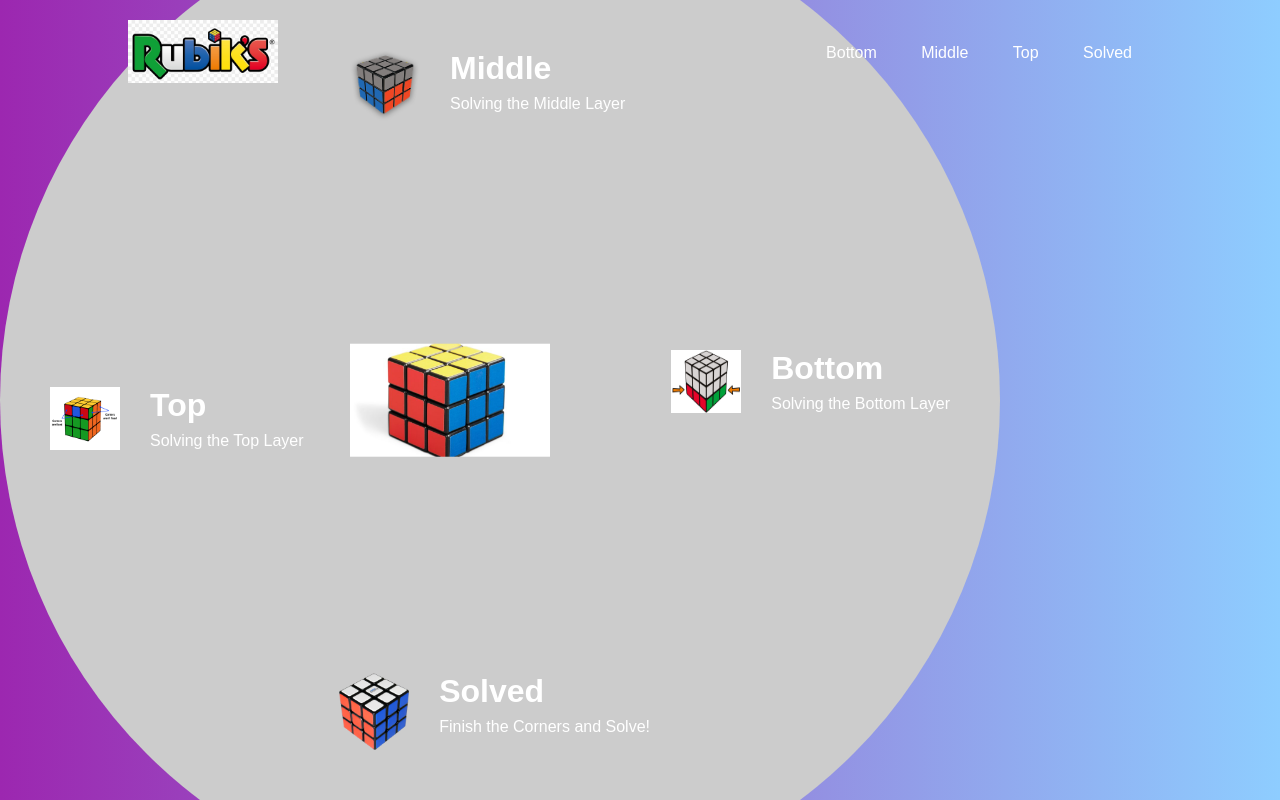
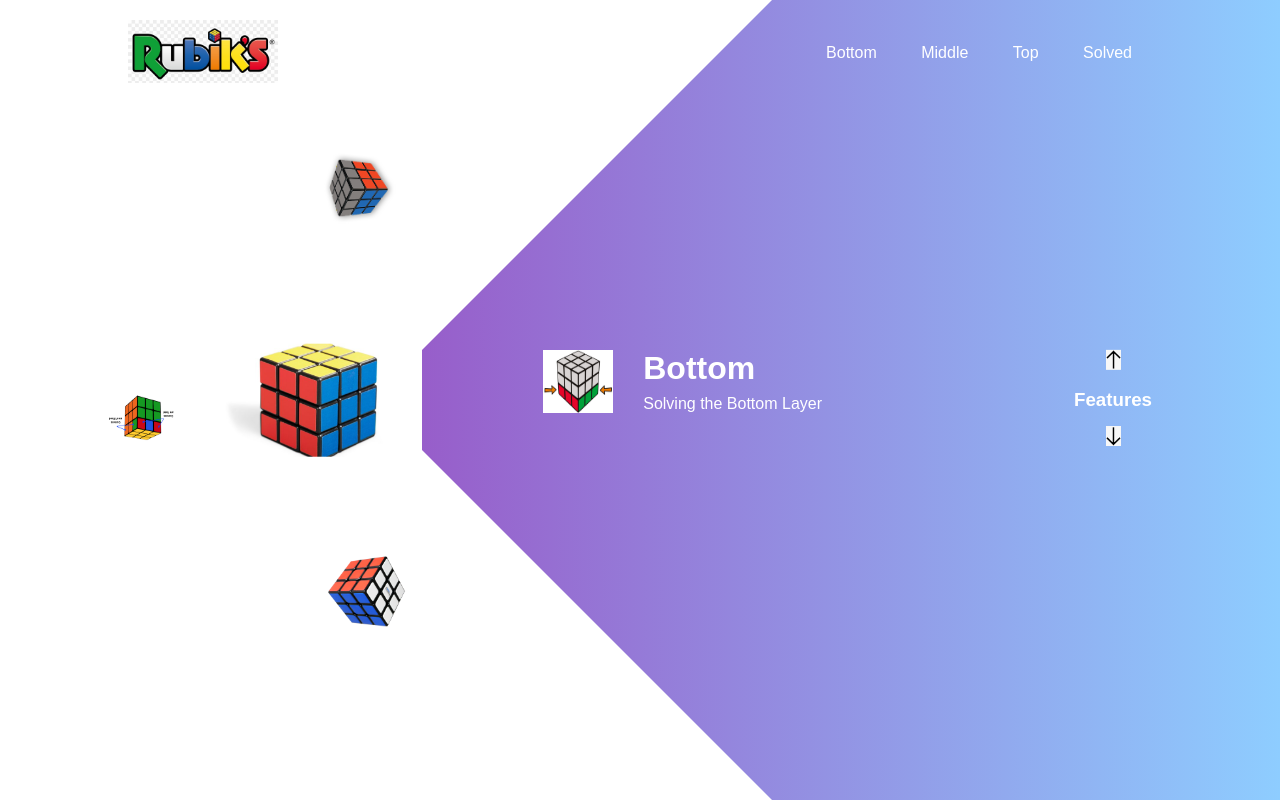
Before and after one commit to Nick-LeFevre/HTML-CSS-JS-Practice, a plain HTML site: page RubixCubePage/WebPage/index.html in a window 1280 px wide. Drawn offline with Linux system fonts and the light colour scheme.

Commit message:
finished, looks decently styled with little functionality

```diff
--- a/Webpage-2/WebPage/index.css
+++ b/RubixCubePage/WebPage/index.css
@@ -51,7 +51,7 @@ nav{
     height: 1000px;
     position: absolute;
     top: 50%;
-    left: 0;
+    left: -10%;
     transform: translateY(-50%);
 }
 
@@ -62,7 +62,8 @@ nav{
     top: 0;
     left: 0;
     border-radius: 50%;
-    background: #ccc;
+    transform: rotate(0deg);
+    transition: 1s;
 }
 
 .feature img{
@@ -91,15 +92,18 @@ nav{
 .two{
     top: 150px;
     left: 350px;
+    transform: rotate(-90deg);
 }
 .three{
     bottom: 450px;
     left: 50px;
+    transform: rotate(-180deg);
 }
 
 .four{
     bottom: 150px;
     right: 350px;
+    transform: rotate(-270deg);
 }
 
 .solved{
@@ -110,3 +114,39 @@ nav{
     transform: translateY(-50%);
     z-index: 1;
 }
+
+.controls{
+    position: absolute;
+    right: 10%;
+    top: 50%;
+    transform: translateY(-50%);
+    text-align: center;
+}
+
+.controls h3{
+    margin: 15px 0;
+    color: #fff;
+}
+
+#upBtn{
+    width: 15px;
+    cursor: pointer;
+}
+
+#downBtn{
+    width: 15px;
+    cursor: pointer;
+    transform: rotate(180deg);
+}
+
+.overlay{
+    width: 0;
+    height: 0;
+    border-top: 500px solid white;
+    border-right: 500px solid transparent;
+    border-bottom: 500px solid white;
+    border-left: 500px solid white;
+    position: absolute;
+    left: 0;
+    top: 0;
+}
--- a/Webpage-2/WebPage/index.html
+++ b/RubixCubePage/WebPage/index.html
@@ -24,6 +24,7 @@
         </nav>
 
         <div class="information">
+            <div class="overlay"></div>
             <img src="solved.jpg" class="solved">
             <div id="circle">
                 <div class="feature one">
@@ -57,6 +58,34 @@
             </div>
         </div>
 
+        <div class="controls">
+            <img src="arrowup.jpg" id="upBtn">
+            <h3>Features</h3>
+            <img src="arrowup.jpg" id="downBtn">
+        </div>
+
     </div>
+
+    <script>
+        var circle = document.getElementById("circle");
+        var upBtn = document.getElementById("upBtn");
+        var downBtn = document.getElementById("downBtn");
+
+        var rotateValue = circle.style.transform;
+        var rotateSum;
+
+        upBtn.onclick = function(){
+            rotateSum = rotateValue + "rotate(-90deg)";
+            circle.style.transform = rotateSum;
+            rotateValue = rotateSum;
+        }
+
+        downBtn.onclick = function(){
+            rotateSum = rotateValue + "rotate(90deg)";
+            circle.style.transform = rotateSum;
+            rotateValue = rotateSum;
+        }
+
+    </script>
 </body>
 </html>
```
Also changed, not shown: RubixCubePage/WebPage/arrowup.jpg (added), RubixCubePage/WebPage/bottom.jpg (renamed from Webpage-2/WebPage/bottom.jpg), RubixCubePage/WebPage/cube.jpg (renamed from Webpage-2/WebPage/cube.jpg), RubixCubePage/WebPage/middle.jpg (renamed from Webpage-2/WebPage/middle.jpg), RubixCubePage/WebPage/rubix.jpg (renamed from Webpage-2/WebPage/rubix.jpg), RubixCubePage/WebPage/solved.jpg (renamed from Webpage-2/WebPage/solved.jpg), RubixCubePage/WebPage/top.jpg (renamed from Webpage-2/WebPage/top.jpg).
